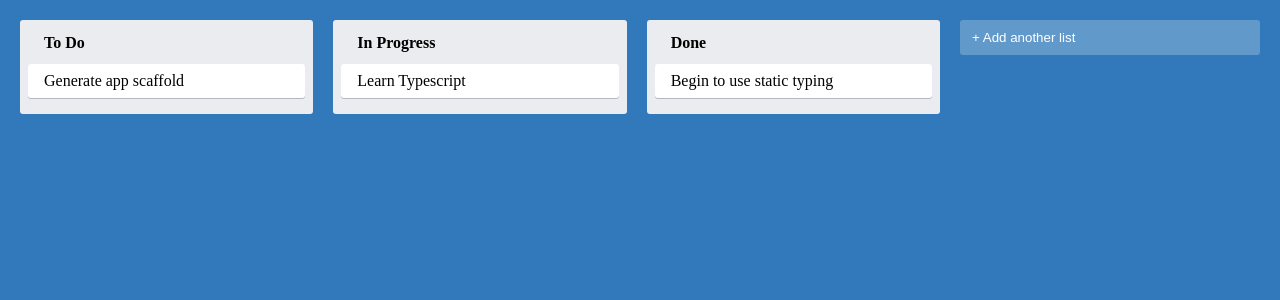
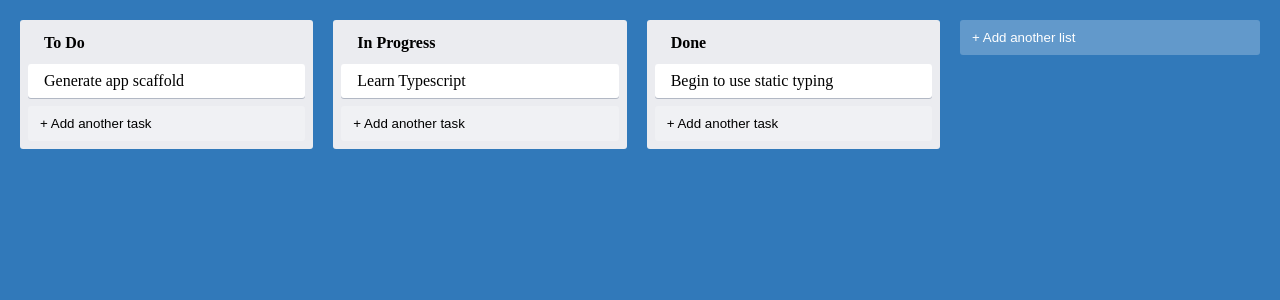
Before and after one commit to TheCre8tor/trello-clone, a React (Create React App) app: page / in a window 1280 px wide. Shown: the top 300 px of the page. Built offline with nearby package versions, Linux system fonts and the light colour scheme.

Commit message:
Added AddNewItem Component to Column Component

```diff
--- a/src/App.tsx
+++ b/src/App.tsx
@@ -19,9 +19,11 @@ const App: FC = () => {
       <Column text={"Done"}>
         <Card text={"Begin to use static typing"} />
       </Column>
+
       <AddNewItem
         toggleButtonText="+ Add another list"
         onAdd={(e) => console.log(e)}
+        dark={false}
       />
     </AppContainer>
   );
--- a/src/Column.tsx
+++ b/src/Column.tsx
@@ -1,4 +1,5 @@
 import React, { FC } from "react";
+import { AddNewItem } from "./AddNewItem";
 import { ColumnContainer, ColumnTitle } from "./styles";
 
 interface ColumnProps {
@@ -10,6 +11,11 @@ const Column: FC<ColumnProps> = ({ text, children }) => {
     <ColumnContainer>
       <ColumnTitle>{text}</ColumnTitle>
       {children}
+      <AddNewItem
+        toggleButtonText="+ Add another task"
+        onAdd={console.log}
+        dark={true}
+      />
     </ColumnContainer>
   );
 };
```
